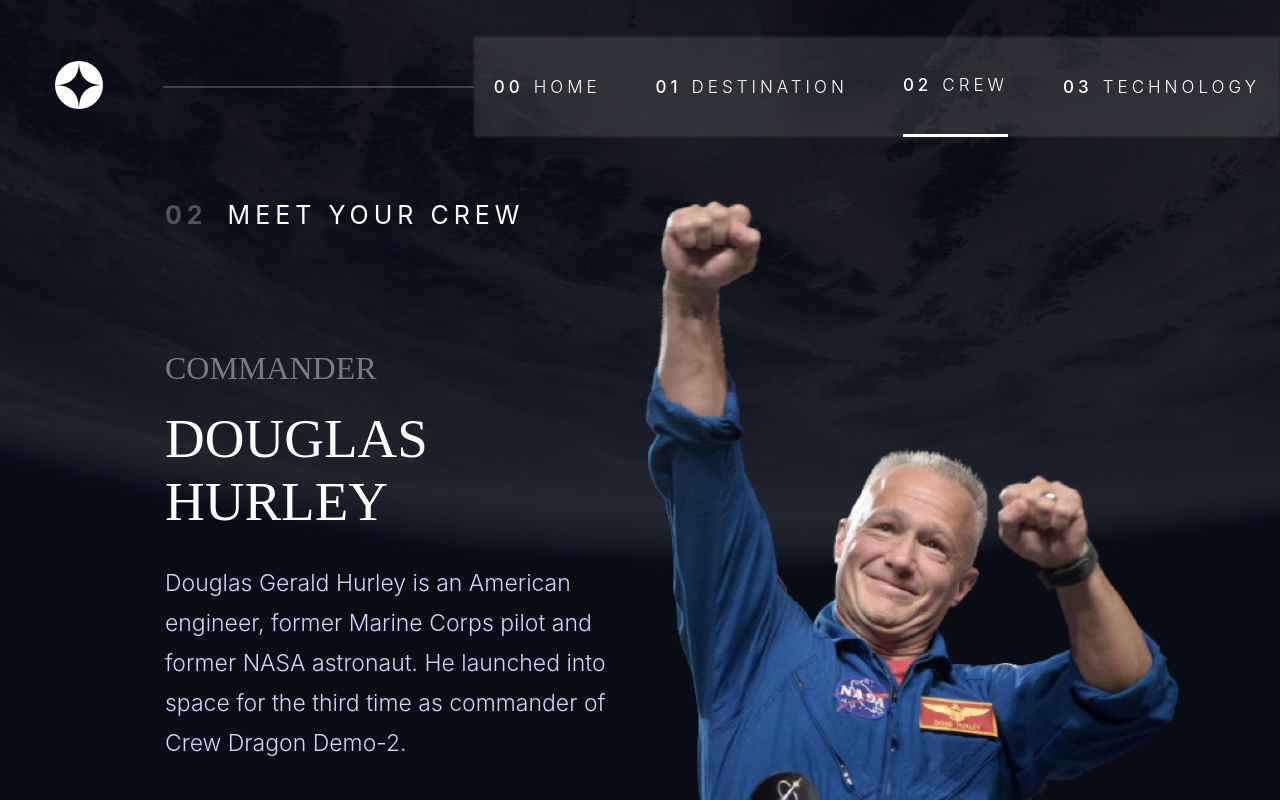
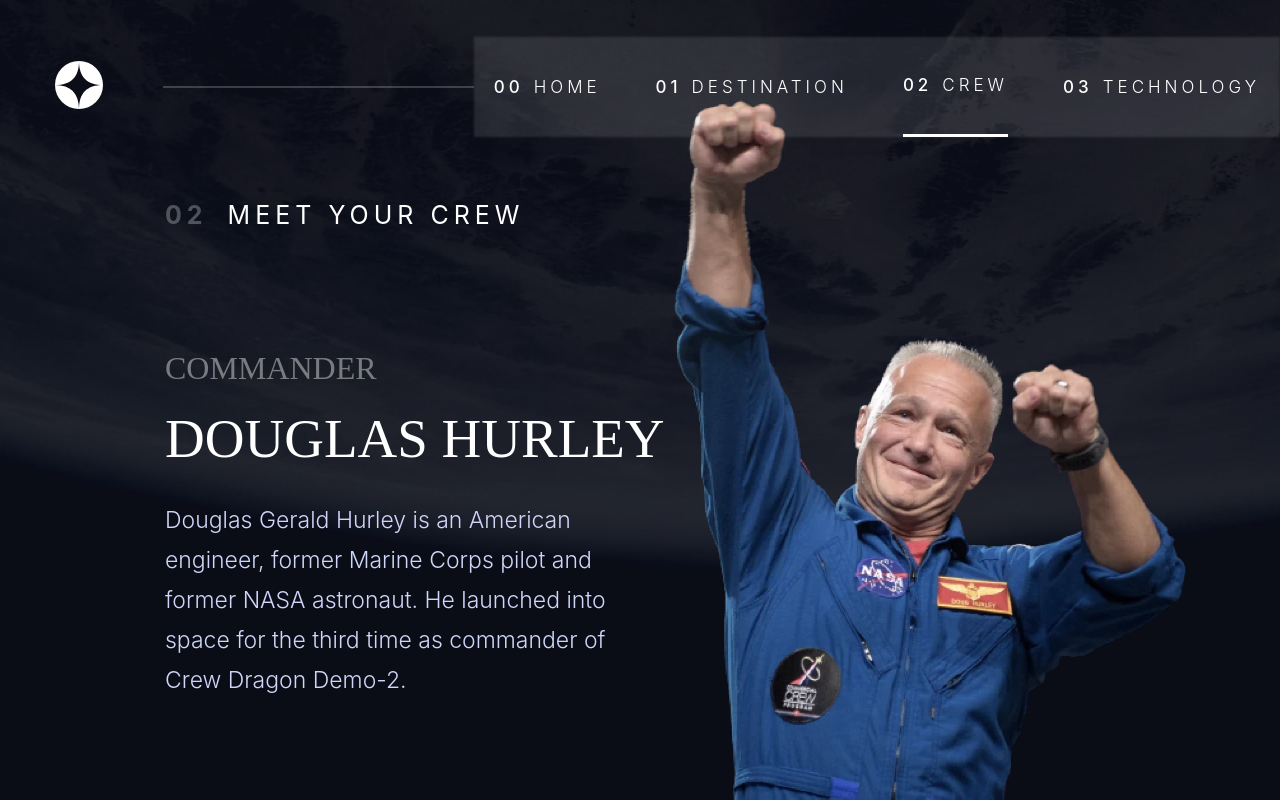
Before and after one commit to badmotherfunk/Space-tourism-website, a React (Create React App) app: page /crew in a window 1280 px wide. Built offline with nearby package versions, Linux system fonts and the light colour scheme; a web font is replaced by a local one.

Commit message:
Amélioration du comportement des images de la page 'crew'

```diff
--- a/src/pages/Crew/Crew.css
+++ b/src/pages/Crew/Crew.css
@@ -102,18 +102,16 @@ input[type="radio"] {
 }
 
 .crewPicture img {
-    position: relative;
+    position: absolute;
     bottom: 0;
-    object-fit:contain;
-    height: 730px;
 }
 
-@media screen and (min-width: 1440px) {
+@media screen and (min-width: 1450px) {
     .crewPicture {
         display: flex;
     }
     .crewPicture img {
         width: 100%;
-        height: auto;
+        position: inherit;
     }
 }
```
